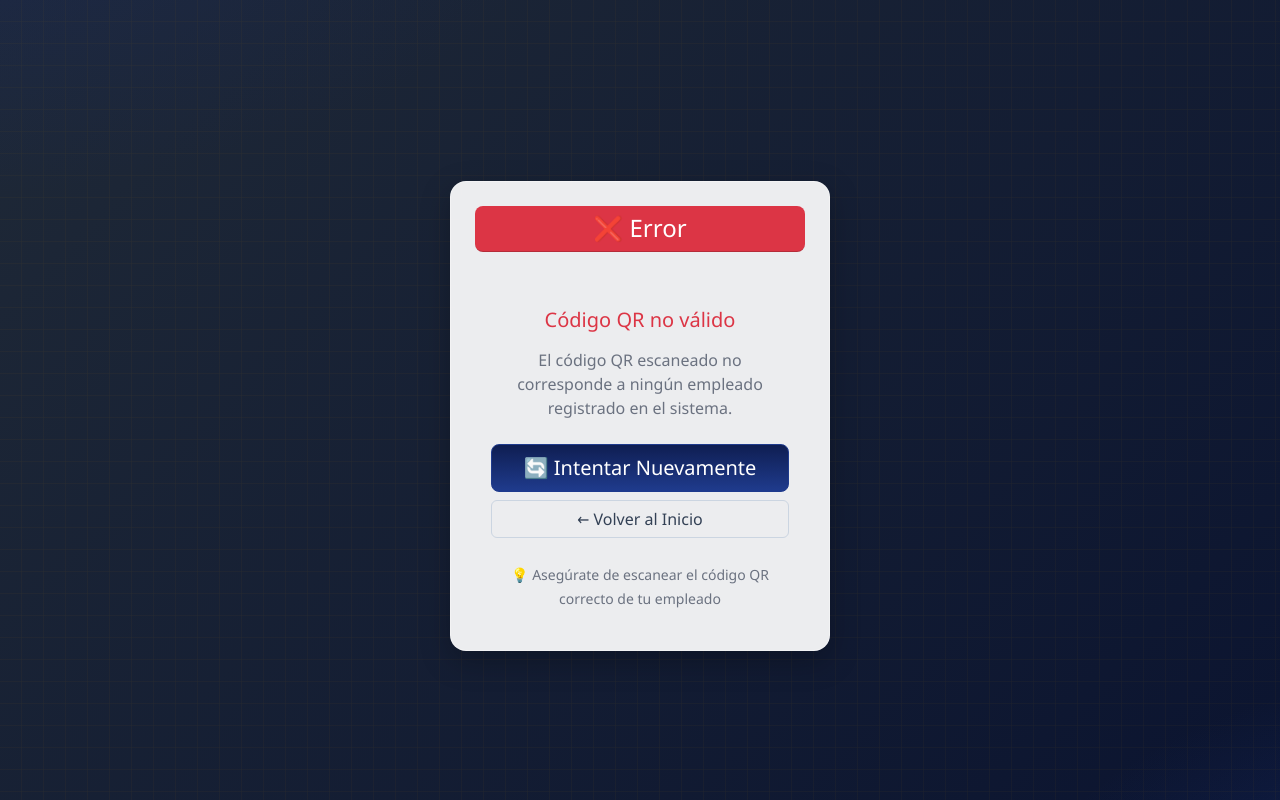
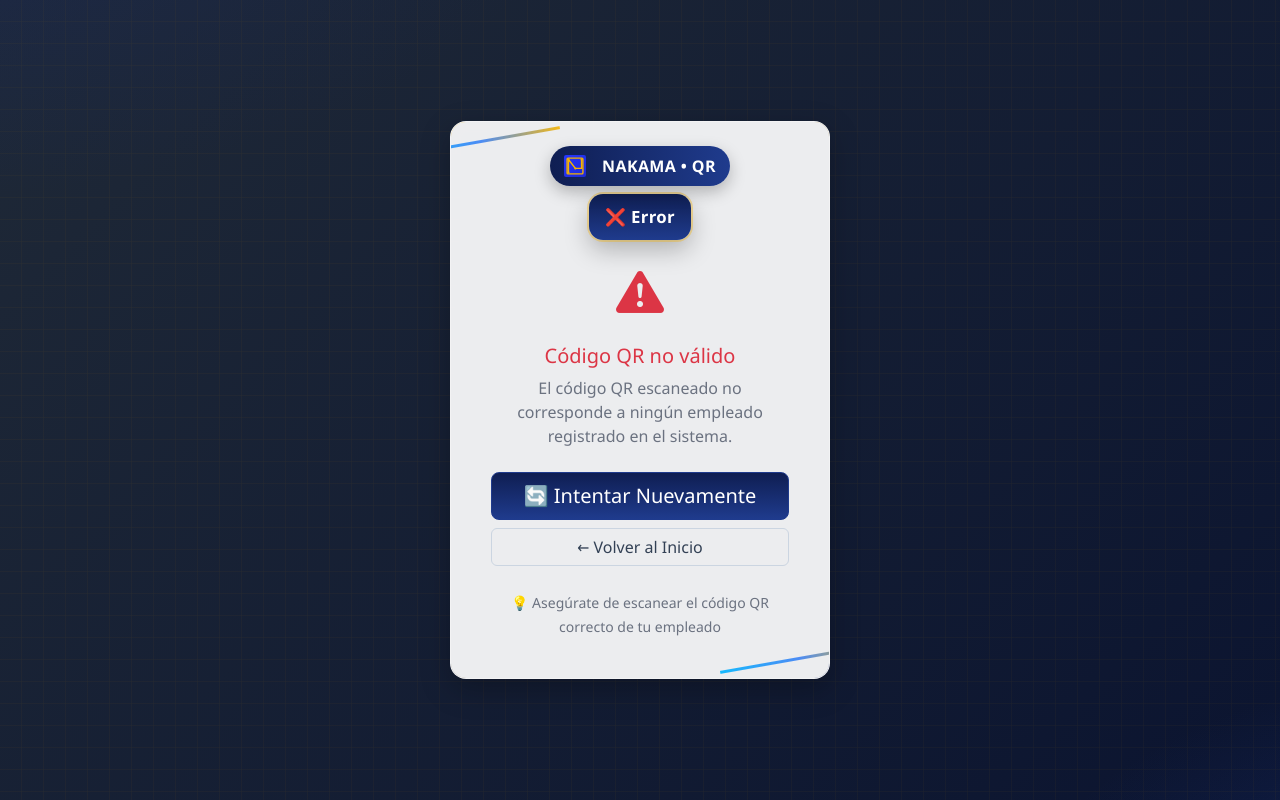
Before and after one commit to ichigo34/asistencia-nakama-service, a Django app: page /qr/1/ in a window 1280 px wide. Run offline with Django 5.2, Linux system fonts and the light colour scheme; data that the repository does not hold is empty.

Commit message:
style(ui): rediseño visual moderno (glass + gradientes + branding consistente) sin cambios funcionales en formularios y páginas

```diff
--- a/app/templates/error_qr.html
+++ b/app/templates/error_qr.html
@@ -11,43 +11,34 @@
     <link rel="stylesheet" href="{% static 'css/formulario.css' %}">
 </head>
 <body>
-    <div class="container px-3">
-        <div class="row justify-content-center">
-            <div class="col-12 col-md-8 col-lg-6">
-                <div class="card p-4 mt-5">
-                    <div class="card-header bg-danger text-white text-center rounded-3">
-                        <h4 class="mb-0">❌ Error</h4>
+  <div class="container px-3" style="min-height:100vh; display:flex; align-items:center; justify-content:center;">
+    <div class="row justify-content-center w-100">
+      <div class="col-12 col-md-9 col-lg-7">
+        <div class="card hero-card p-4 text-center">
+          <span class="glow-line gl1"></span>
+          <span class="glow-line gl2"></span>
+          <div class="brand-bar mb-2"><span class="brand-pill"><img src="{% static 'img/logo-nakama.svg' %}" alt="Nakama">NAKAMA • QR</span></div>
+          <div class="mb-3">
+            <span class="header-chip">❌ Error</span>
           </div>
-                    <div class="card-body mt-3 text-center">
-                        <div class="mb-4">
-                            <i class="fas fa-exclamation-triangle text-danger" style="font-size: 4rem;"></i>
+          <div class="card-body pt-0 text-center">
+            <div class="mb-3">
+              <i class="bi bi-exclamation-triangle-fill text-danger" style="font-size: 3rem;"></i>
             </div>
-
-                        <h5 class="text-danger mb-3">Código QR no válido</h5>
-                        <p class="text-muted mb-4">
-                            El código QR escaneado no corresponde a ningún empleado registrado en el sistema.
-                        </p>
-
+            <h5 class="text-danger mb-2">Código QR no válido</h5>
+            <p class="text-muted mb-4">El código QR escaneado no corresponde a ningún empleado registrado en el sistema.</p>
             <div class="d-grid gap-2">
-                            <a href="{% url 'escanear_qr' %}" class="btn btn-primary btn-lg">
-                                🔄 Intentar Nuevamente
-                            </a>
-                            <a href="{% url 'pagina_principal' %}" class="btn btn-outline-secondary">
-                                ← Volver al Inicio
-                            </a>
+              <a href="{% url 'escanear_qr' %}" class="btn btn-primary btn-lg">🔄 Intentar Nuevamente</a>
+              <a href="{% url 'pagina_principal' %}" class="btn btn-outline-secondary">← Volver al Inicio</a>
             </div>
-
             <div class="mt-4">
-                            <small class="text-muted">
-                                💡 Asegúrate de escanear el código QR correcto de tu empleado
-                            </small>
+              <small class="text-muted">💡 Asegúrate de escanear el código QR correcto de tu empleado</small>
             </div>
           </div>
         </div>
       </div>
     </div>
   </div>
-
   <script src="https://cdn.jsdelivr.net/npm/bootstrap@5.3.0/dist/js/bootstrap.bundle.min.js"></script>
 </body>
 </html>
```
Also changed, not shown: app/templates/asistencia_exitosa.html (+11 -8 lines), app/templates/escanear_qr.html (+13 -16 lines), app/templates/login.html (+11 -2 lines), app/templates/pagina_descarga_excel.html (+19 -10 lines). Lines whose indentation alone changed are shown as unchanged.
